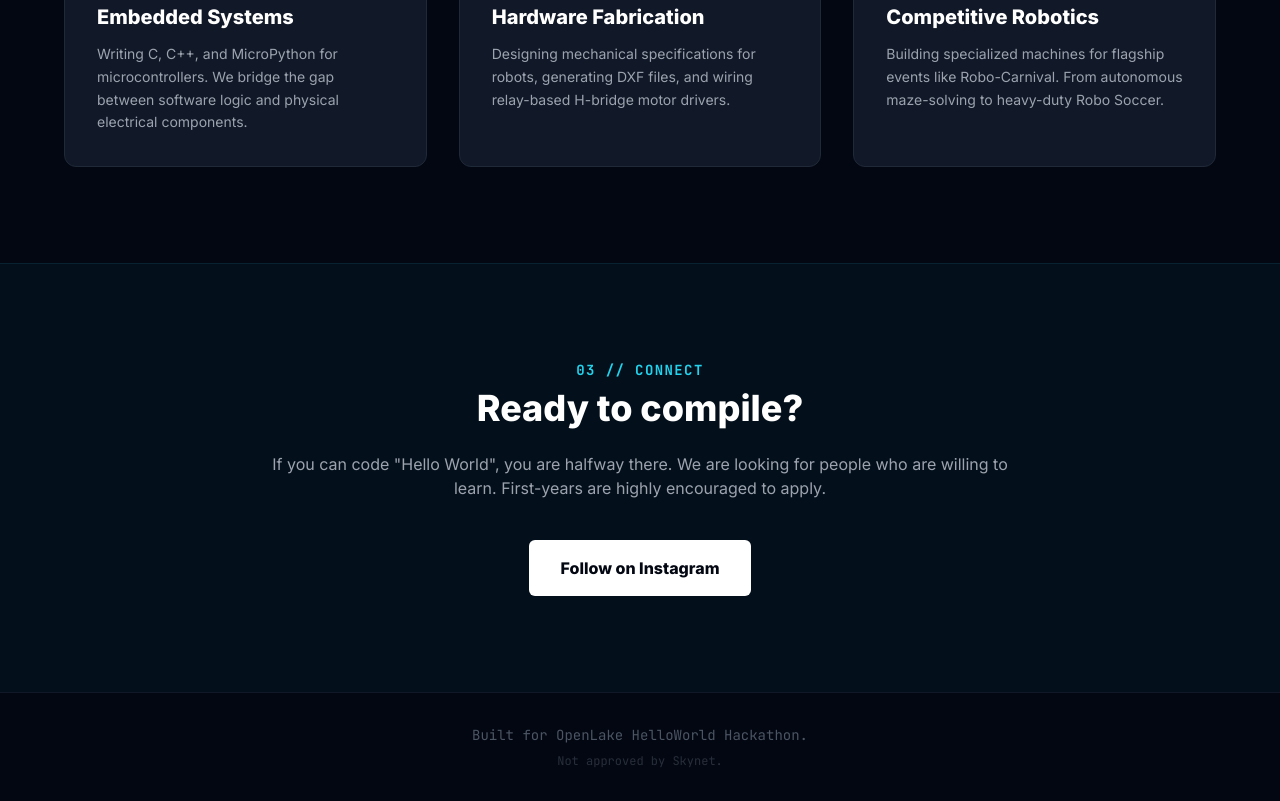
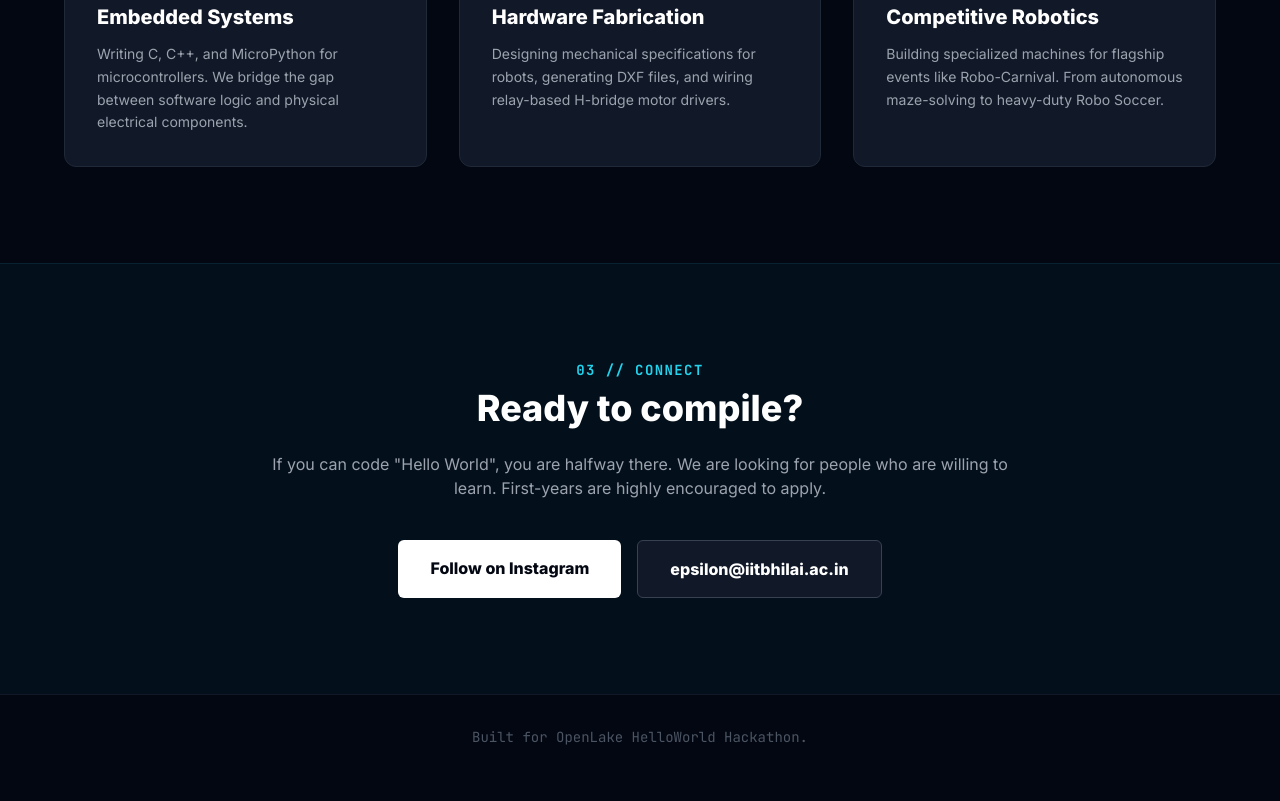
Before and after one commit to SaudAnsari33190/Epsilon-helloworld, a plain HTML site: page index.html in a window 1280 px wide. Shown: the part 1782-2583 px from the top of the page. After the commit the page ends 2561 px from the top, so only its background shows below. Drawn offline with nearby package versions, Linux system fonts and the light colour scheme.

Commit message:
Update index.html

```diff
--- a/index.html
+++ b/index.html
@@ -4,7 +4,7 @@
     <meta charset="UTF-8">
     <meta name="viewport" content="width=device-width, initial-scale=1.0">
     <title>Epsilon Club | IIT Bhilai</title>
-    <!-- The script below generates all the colors and layout. It requires an internet connection to work. -->
+    <!-- This script is mandatory. It generates all colors, fonts, and layouts. -->
     <script src="https://cdn.tailwindcss.com"></script>
     <link href="https://fonts.googleapis.com/css2?family=JetBrains+Mono:wght@400;700&family=Inter:wght@400;600;800&display=swap" rel="stylesheet">
     <style>
@@ -14,11 +14,9 @@
 </head>
 <body class="bg-gray-950 text-gray-200 antialiased selection:bg-cyan-500 selection:text-white">
 
-    <!-- Navigation -->
     <nav class="fixed w-full z-50 top-0 border-b border-gray-800 bg-gray-950/80 backdrop-blur-md">
         <div class="max-w-6xl mx-auto px-6 py-4 flex justify-between items-center">
             <div class="flex items-center gap-3">
-                <!-- Official Epsilon Logo -->
                 <img src="https://roboticsclub.iitbhilai.ac.in/images/epsilon-logo.png" alt="Epsilon Logo" class="h-10 w-10 object-contain">
                 <div class="text-cyan-400 font-bold text-xl tracking-tight">EPSILON_</div>
             </div>
@@ -30,7 +28,6 @@
         </div>
     </nav>
 
-    <!-- Hero Section -->
     <section class="min-h-screen flex items-center justify-center pt-20 px-6 relative overflow-hidden">
         <div class="absolute inset-0 bg-[radial-gradient(circle_at_center,_var(--tw-gradient-stops))] from-cyan-900/20 via-gray-950 to-gray-950"></div>
         <div class="max-w-5xl mx-auto text-center z-10 relative">
@@ -49,7 +46,6 @@
         </div>
     </section>
 
-    <!-- About Section -->
     <section id="about" class="py-24 px-6 bg-gray-900 border-y border-gray-800">
         <div class="max-w-6xl mx-auto grid md:grid-cols-2 gap-16 items-center">
             <div>
@@ -59,10 +55,9 @@
                     As a core part of the Science & Technology Council, Epsilon is where theoretical engineering meets raw hardware. You do not need to be an expert to join us, but you do need the zeal to unlock the potential of technology.
                 </p>
                 <p class="text-gray-400 leading-relaxed">
-                    From drafting 2D CAD models for laser cutting to programming ESP32 microcontrollers, we provide the platform, the funding, and the tools to bring your ideas into reality.
+                    From drafting 2D CAD models for laser cutting to programming microcontrollers, we provide the platform, the funding, and the tools to bring your ideas into reality.
                 </p>
             </div>
-            <!-- Image Grid -->
             <div class="grid grid-cols-2 gap-4">
                 <img src="https://images.unsplash.com/photo-1517077304055-6e89abf0ceb6?q=80&w=800&auto=format&fit=crop" alt="Circuit Board" class="rounded-xl border border-gray-800 h-48 w-full object-cover hover:border-cyan-500 transition duration-300 grayscale hover:grayscale-0">
                 <img src="https://images.unsplash.com/photo-1485827404703-89b55fcc595e?q=80&w=800&auto=format&fit=crop" alt="Robotics hardware" class="rounded-xl border border-gray-800 h-48 w-full object-cover hover:border-cyan-500 transition duration-300 mt-8 grayscale hover:grayscale-0">
@@ -70,14 +65,12 @@
         </div>
     </section>
 
-    <!-- Projects Section -->
     <section id="projects" class="py-24 px-6">
         <div class="max-w-6xl mx-auto">
             <h2 class="text-sm font-bold text-cyan-400 tracking-widest uppercase mb-2 mono">02 // Active Modules</h2>
             <h3 class="text-4xl font-bold text-white mb-16">What we actually do.</h3>
 
             <div class="grid md:grid-cols-3 gap-8">
-                <!-- Card 1 -->
                 <div class="bg-gray-900 border border-gray-800 rounded-xl overflow-hidden hover:border-cyan-500/50 transition group">
                     <img src="https://images.unsplash.com/photo-1518770660439-4636190af475?q=80&w=800&auto=format&fit=crop" alt="Embedded Systems" class="h-48 w-full object-cover opacity-70 group-hover:opacity-100 transition">
                     <div class="p-8">
@@ -87,7 +80,6 @@
                         </p>
                     </div>
                 </div>
-                <!-- Card 2 -->
                 <div class="bg-gray-900 border border-gray-800 rounded-xl overflow-hidden hover:border-cyan-500/50 transition group">
                     <img src="https://images.unsplash.com/photo-1563207153-f40879fada56?q=80&w=800&auto=format&fit=crop" alt="Hardware Fabrication" class="h-48 w-full object-cover opacity-70 group-hover:opacity-100 transition">
                     <div class="p-8">
@@ -97,7 +89,6 @@
                         </p>
                     </div>
                 </div>
-                <!-- Card 3 -->
                 <div class="bg-gray-900 border border-gray-800 rounded-xl overflow-hidden hover:border-cyan-500/50 transition group">
                     <img src="https://images.unsplash.com/photo-1610814988771-4171095d36e2?q=80&w=800&auto=format&fit=crop" alt="Competitive Robotics" class="h-48 w-full object-cover opacity-70 group-hover:opacity-100 transition">
                     <div class="p-8">
@@ -111,7 +102,6 @@
         </div>
     </section>
 
-    <!-- Join Section -->
     <section id="join" class="py-24 px-6 bg-cyan-950/20 border-t border-cyan-900/30">
         <div class="max-w-3xl mx-auto text-center">
             <h2 class="text-sm font-bold text-cyan-400 tracking-widest uppercase mb-2 mono">03 // Connect</h2>
@@ -120,17 +110,18 @@
                 If you can code "Hello World", you are halfway there. We are looking for people who are willing to learn. First-years are highly encouraged to apply.
             </p>
             <div class="flex flex-col sm:flex-row justify-center gap-4">
-                <a href="https://instagram.com/roboticsclub_iitbhilai" target="_blank" class="px-8 py-4 bg-white text-gray-950 font-bold rounded-md hover:bg-gray-200 transition">
+                <a href="https://instagram.com/epsilon_iitbhilai" target="_blank" class="px-8 py-4 bg-white text-gray-950 font-bold rounded-md hover:bg-gray-200 transition">
                     Follow on Instagram
+                </a>
+                <a href="mailto:epsilon@iitbhilai.ac.in" class="px-8 py-4 bg-gray-900 text-white font-bold rounded-md border border-gray-700 hover:border-gray-500 transition">
+                    epsilon@iitbhilai.ac.in
                 </a>
             </div>
         </div>
     </section>
 
-    <!-- Footer -->
     <footer class="py-8 border-t border-gray-900 text-center text-gray-600 text-sm mono">
         <p>Built for OpenLake HelloWorld Hackathon.</p>
-        <p class="mt-2 text-xs opacity-50">Not approved by Skynet.</p>
     </footer>
 
 </body>
```
